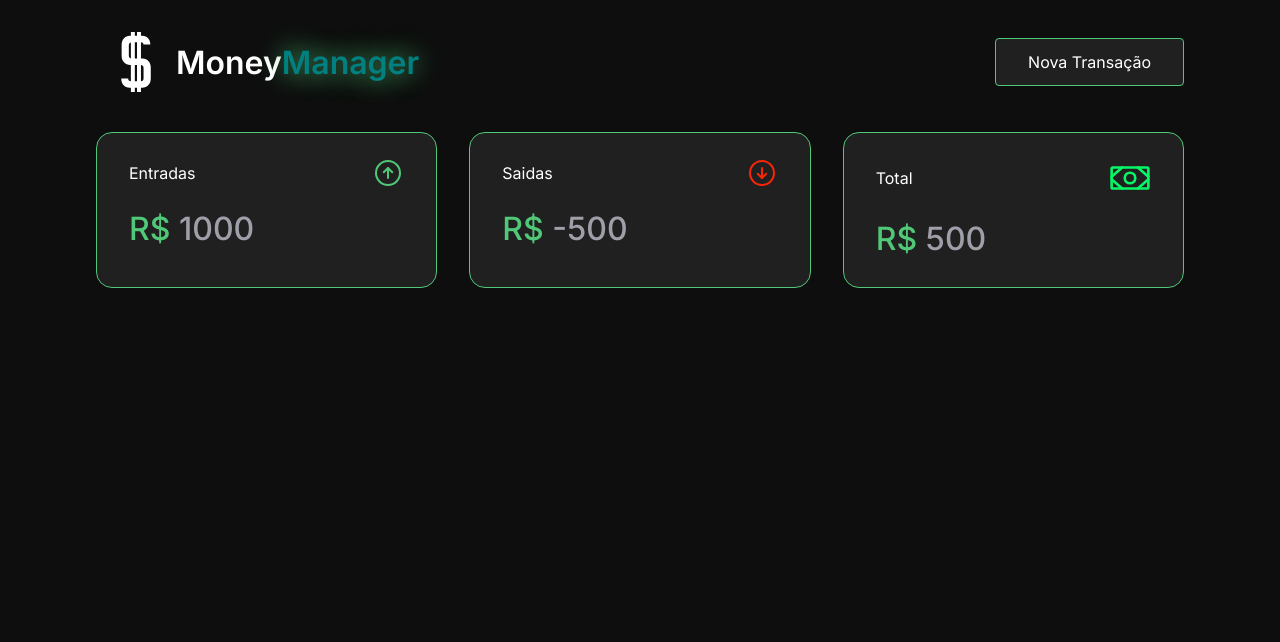
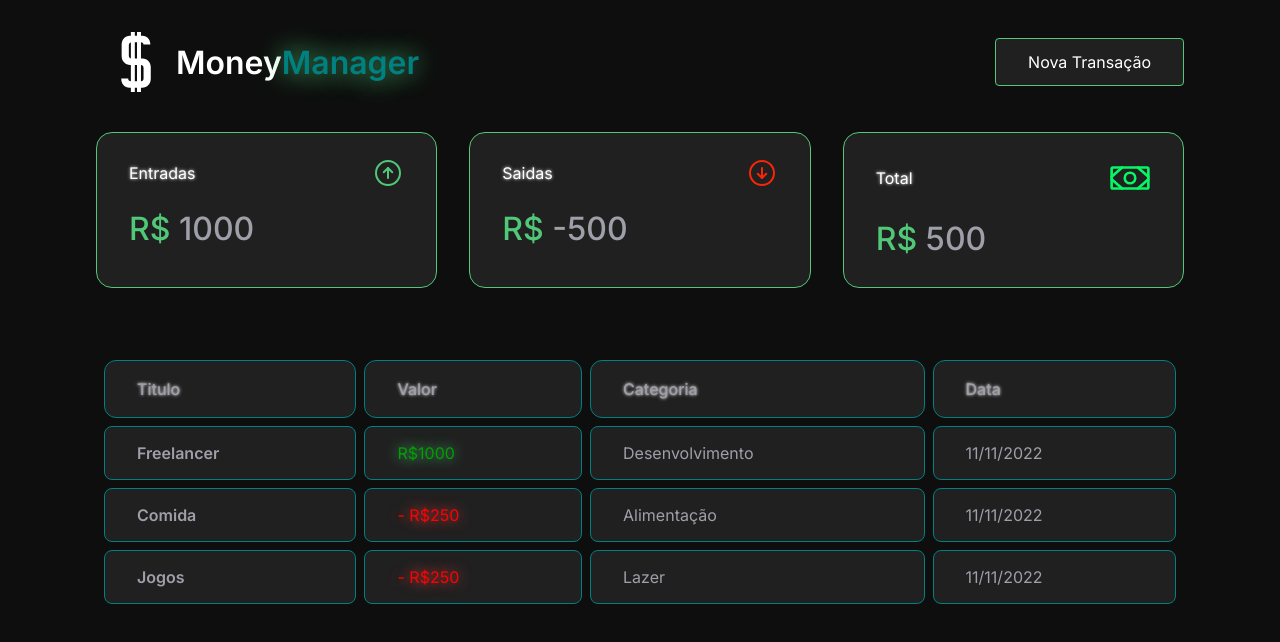
Before and after one commit to DilanLopezN/Money_Manager, a React (Create React App) app: page / in a window 1280 px wide. Shown: the top 642 px of the page. Built offline with nearby package versions, Linux system fonts and the light colour scheme.

Commit message:
add transactions component/table

```diff
--- a/src/components/Dashboard/index.tsx
+++ b/src/components/Dashboard/index.tsx
@@ -1,10 +1,12 @@
 import { Summary } from '../Summary'
+import { Transactions } from '../Transactions'
 import { Container } from './styles'
 
 export function Dashboard() {
   return (
     <Container>
       <Summary />
+      <Transactions />
     </Container>
   )
 }
--- a/src/components/Summary/styles.ts
+++ b/src/components/Summary/styles.ts
@@ -17,6 +17,7 @@ export const Container = styled.div`
     display: flex;
     align-items: center;
     justify-content: space-between;
+    text-shadow: 0 0 0.2em #f5f5f5;
   }
 
   strong {
--- /dev/null
+++ b/src/components/Transactions/index.tsx
@@ -0,0 +1,38 @@
+import { Container } from './styles'
+
+export function Transactions() {
+  return (
+    <Container>
+      <table>
+        <thead>
+          <tr>
+            <th>Titulo</th>
+            <th>Valor</th>
+            <th>Categoria</th>
+            <th>Data</th>
+          </tr>
+        </thead>
+        <tbody>
+          <tr>
+            <td>Freelancer</td>
+            <td className="deposit">R$1000</td>
+            <td>Desenvolvimento</td>
+            <td>11/11/2022</td>
+          </tr>
+          <tr>
+            <td>Comida</td>
+            <td className="withdraw"> - R$250</td>
+            <td>Alimentação</td>
+            <td>11/11/2022</td>
+          </tr>
+          <tr>
+            <td>Jogos</td>
+            <td className="withdraw"> - R$250</td>
+            <td>Lazer</td>
+            <td>11/11/2022</td>
+          </tr>
+        </tbody>
+      </table>
+    </Container>
+  )
+}
--- /dev/null
+++ b/src/components/Transactions/styles.ts
@@ -0,0 +1,44 @@
+import styled from 'styled-components'
+
+export const Container = styled.div`
+  margin-top: 4rem;
+  table {
+    width: 100%;
+    border-spacing: 0.5rem;
+    color: #fff;
+
+    th {
+      color: #9f9fa9;
+      font-weight: 500;
+      padding: 1rem 2rem;
+      text-align: left;
+      line-height: 1.5rem;
+      border: solid 1px #008080;
+      border-radius: 0.75rem;
+      text-shadow: 0 0 0.2em #f5f5f5;
+      background: #202020;
+    }
+    td {
+      padding: 1rem 2rem;
+      border: solid 1px #008080;
+      background: #202020;
+      color: #9f9fa9;
+      border-radius: 0.5rem;
+
+      &:first-child {
+        color: #9f9fa9;
+        font-weight: bold;
+      }
+
+      &.deposit {
+        color: #00a000;
+        text-shadow: 0 0 0.8em #50c878;
+      }
+
+      &.withdraw {
+        color: #ff0000;
+        text-shadow: 0 0 0.8em #ff4040;
+      }
+    }
+  }
+`
```
